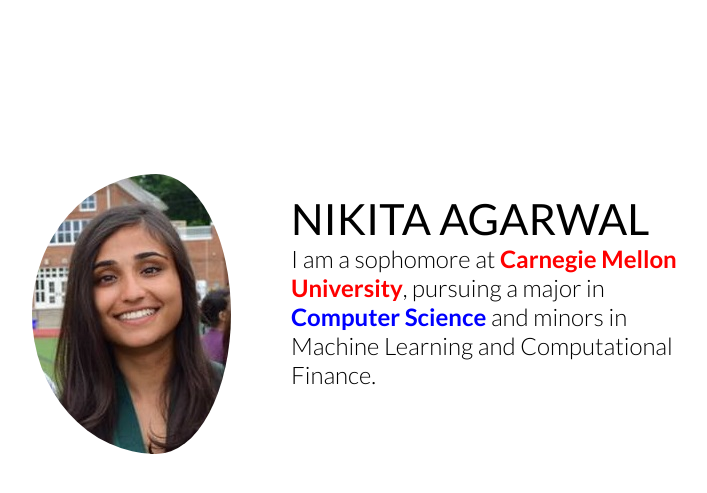
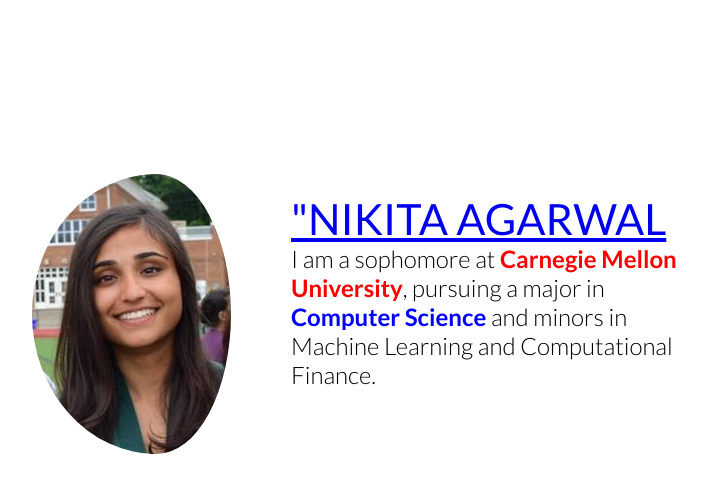
Before and after one commit to nikitaagarwal/nikitaagarwal.github.io, a plain HTML site: page index.html in a window 1280 px wide. Shown: the part 5-498 px from the top of the page, without its empty margins (359-1066 px from the left). Drawn offline with nearby package versions, Linux system fonts and the light colour scheme; a script that the page names is missing.

Commit message:
update index for resume

```diff
--- a/index.html
+++ b/index.html
@@ -24,7 +24,7 @@
 	</div>
 
     <div class="topRight">
-        <h1 style="margin-top:30%; font-size:43px; padding-left: 10px; font-weight:400;">NIKITA AGARWAL</h1>
+        <h1 style="margin-top:30%; font-size:43px; padding-left: 10px; font-weight:400;"><a href="agarwal_resume.pdf">"NIKITA AGARWAL</a></a></h1>
         <div class=header2Change>
         <h2>I am a sophomore at <span class="boldText" style="color: red;"> Carnegie Mellon University</span>, pursuing a major in <span class="boldText" style="color: blue;">Computer Science</span> and minors in Machine Learning and Computational Finance.</h2> </div>
     </div>
```
